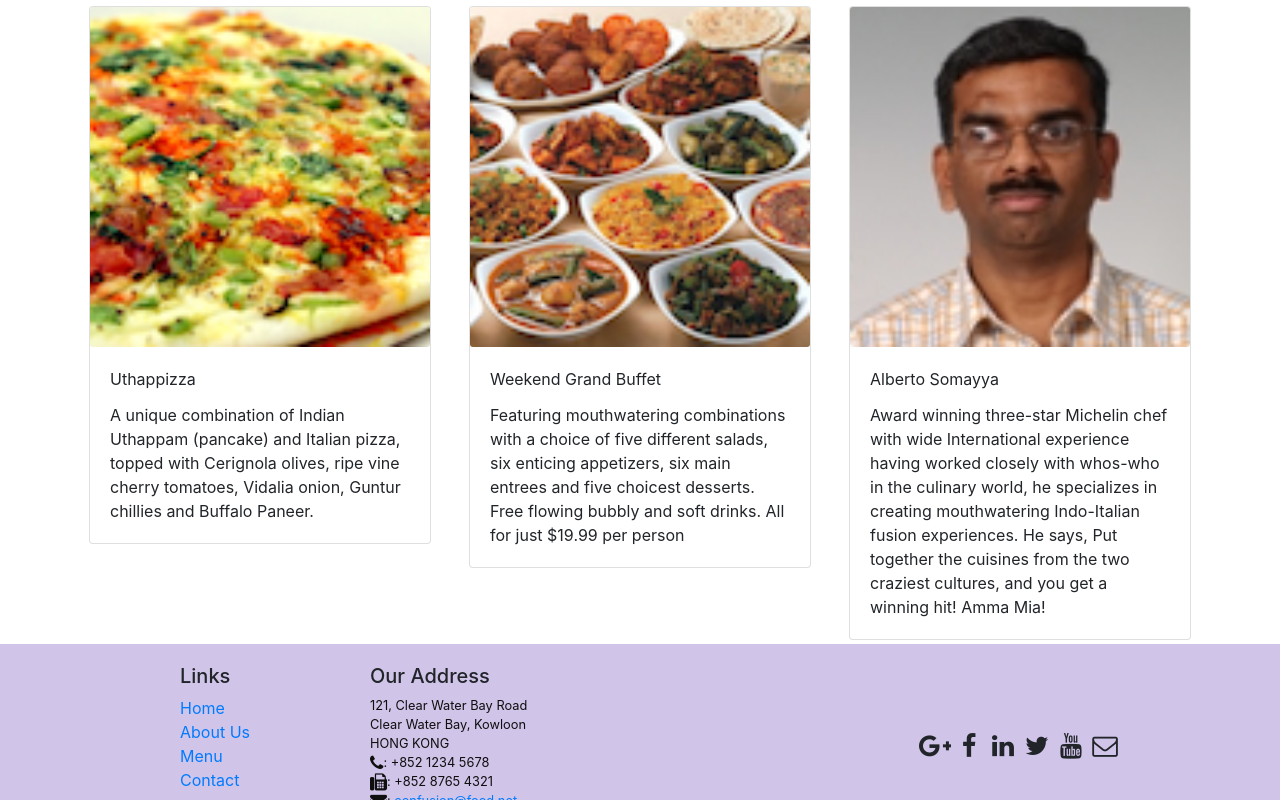
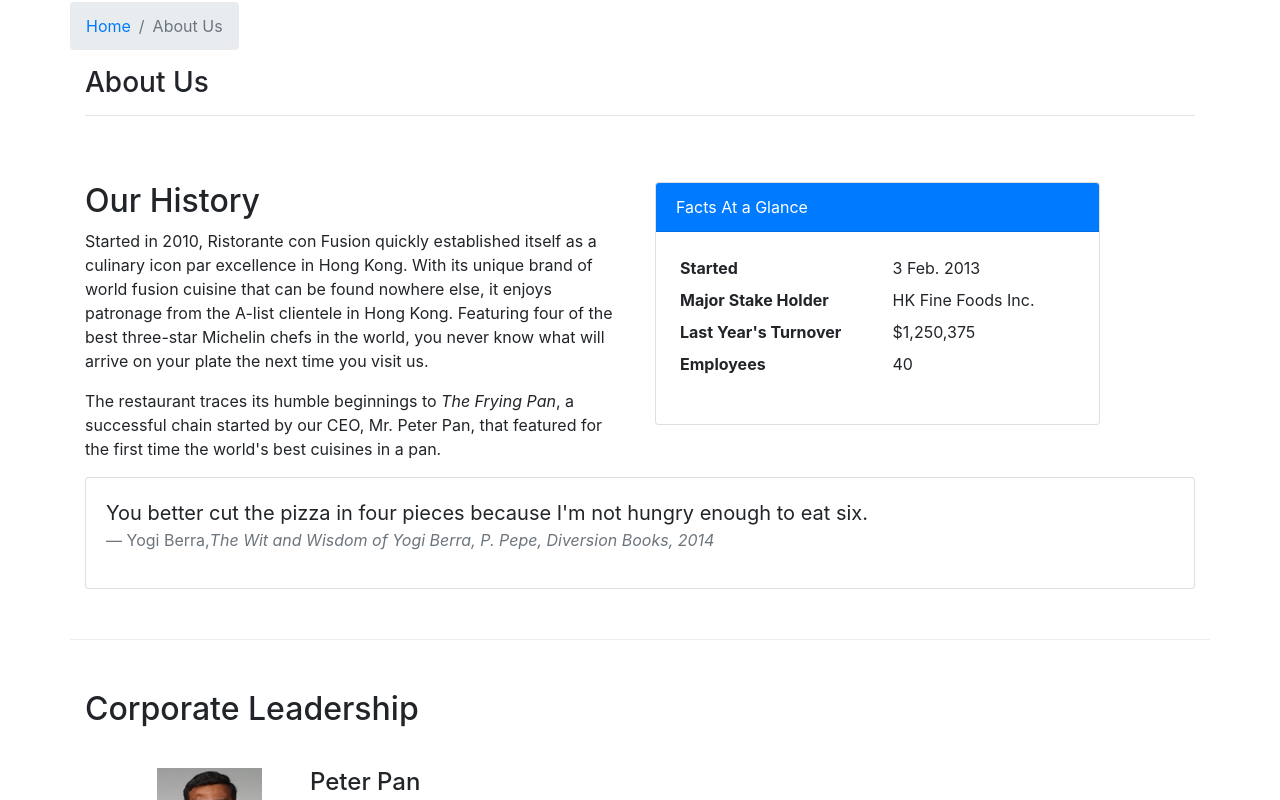
Before and after one commit to Baller-Michael/confusion, a React (Create React App) app: page /aboutus in a window 1280 px wide. Before the commit this address led to /home. Shown: the part 360-1160 px from the top of the page. Built offline with nearby package versions, Linux system fonts and the light colour scheme.

Commit message:
Assgiment 2 AboutUs

```diff
--- /dev/null
+++ b/src/components/AboutUsComponent.js
@@ -0,0 +1,91 @@
+import React from 'react';
+import { Breadcrumb, BreadcrumbItem, Card, CardBody, CardHeader, Media } from 'reactstrap';
+import { Link } from 'react-router-dom';
+
+function RenderLeaders({ leaders }) {
+    return leaders.map((leader) => {
+        return (
+            <div key={leader.id}>
+                <Media className="m-2">
+                    <Media left middle href="#" className="m-4">
+                        <Media object src={leader.image} alt="Generic placeholder image" />
+                    </Media>
+                    <Media body className="m-4">
+                        <Media heading>
+                            {leader.name}
+                        </Media>
+                        <p>{leader.designation}</p>
+                        {leader.description}
+                    </Media>
+                </Media>
+            </div>
+        );
+    });
+}
+
+function About(props) {
+    return (
+        <div className="container">
+            <div className="row">
+                <Breadcrumb>
+                    <BreadcrumbItem><Link to="/home">Home</Link></BreadcrumbItem>
+                    <BreadcrumbItem active>About Us</BreadcrumbItem>
+                </Breadcrumb>
+                <div className="col-12">
+                    <h3>About Us</h3>
+                    <hr />
+                </div>
+            </div>
+            <div className="row row-content">
+                <div className="col-12 col-md-6">
+                    <h2>Our History</h2>
+                    <p>Started in 2010, Ristorante con Fusion quickly established itself as a culinary icon par excellence in Hong Kong. With its unique brand of world fusion cuisine that can be found nowhere else, it enjoys patronage from the A-list clientele in Hong Kong.  Featuring four of the best three-star Michelin chefs in the world, you never know what will arrive on your plate the next time you visit us.</p>
+                    <p>The restaurant traces its humble beginnings to <em>The Frying Pan</em>, a successful chain started by our CEO, Mr. Peter Pan, that featured for the first time the world's best cuisines in a pan.</p>
+                </div>
+                <div className="col-12 col-md-5">
+                    <Card>
+                        <CardHeader className="bg-primary text-white">Facts At a Glance</CardHeader>
+                        <CardBody>
+                            <dl className="row p-1">
+                                <dt className="col-6">Started</dt>
+                                <dd className="col-6">3 Feb. 2013</dd>
+                                <dt className="col-6">Major Stake Holder</dt>
+                                <dd className="col-6">HK Fine Foods Inc.</dd>
+                                <dt className="col-6">Last Year's Turnover</dt>
+                                <dd className="col-6">$1,250,375</dd>
+                                <dt className="col-6">Employees</dt>
+                                <dd className="col-6">40</dd>
+                            </dl>
+                        </CardBody>
+                    </Card>
+                </div>
+                <div className="col-12">
+                    <Card>
+                        <CardBody className="bg-faded">
+                            <blockquote className="blockquote">
+                                <p className="mb-0">You better cut the pizza in four pieces because
+                                    I'm not hungry enough to eat six.</p>
+                                <footer className="blockquote-footer">Yogi Berra,
+                                <cite title="Source Title">The Wit and Wisdom of Yogi Berra,
+                                    P. Pepe, Diversion Books, 2014</cite>
+                                </footer>
+                            </blockquote>
+                        </CardBody>
+                    </Card>
+                </div>
+            </div>
+            <div className="row row-content">
+                <div className="col-12">
+                    <h2>Corporate Leadership</h2>
+                </div>
+                <div className="col-12">
+                    <Media list>
+                        <RenderLeaders leaders={props.leaders} />
+                    </Media>
+                </div>
+            </div>
+        </div>
+    );
+}
+
+export default About;
--- a/src/components/ContactComponent.js
+++ b/src/components/ContactComponent.js
@@ -1,8 +1,21 @@
 import React from 'react';
+import { Breadcrumb, BreadcrumbItem } from 'reactstrap';
+import { Link } from 'react-router-dom';
 
 function Contact(props) {
     return (
         <div className="container">
+            <div className="row">
+                <Breadcrumb>
+                    <BreadcrumbItem><Link to='/home'>Home</Link></BreadcrumbItem>
+                    <BreadcrumbItem active>Contact Us</BreadcrumbItem>
+                </Breadcrumb>
+                <div className="col-12">
+                    <h3>Contact us</h3>
+                    <hr />
+
+                </div>
+            </div>
             <div className="row row-content">
                 <div className="col-12">
                     <h3>Location Information</h3>
--- a/src/components/DishdetailComponent.js
+++ b/src/components/DishdetailComponent.js
@@ -1,8 +1,9 @@
 import React from 'react'
 import {
     Card, CardImg, CardImgOverlay, CardText, CardBody,
-    CardTitle
+    CardTitle, BreadcrumbItem, Breadcrumb
 } from 'reactstrap';
+import { Link } from 'react-router-dom'
 
 function RenderDish({ dish }) {
     console.log("DishDetail render invoked");
@@ -49,10 +50,21 @@ const DishDetail = (props) => {
         return (
             <div className="container">
                 <div className="row">
+                    <Breadcrumb>
+                        <BreadcrumbItem><Link to='/menu'>Menu</Link></BreadcrumbItem>
+                        <BreadcrumbItem active>{props.dish.name} </BreadcrumbItem>
+                    </Breadcrumb>
+                    <div className="col-12">
+                        <h3>{props.dish.name}</h3>
+                        <hr />
+
+                    </div>
+                </div>
+                <div className="row">
                     <div className="col-12 col-md-5 m-1">
                         <RenderDish dish={props.dish} />
                     </div>
-                    <RenderComments comments={props.dish.comments} />
+                    <RenderComments comments={props.comments} />
                 </div>
             </div>
         )
--- a/src/components/MainComponent.js
+++ b/src/components/MainComponent.js
@@ -2,6 +2,7 @@ import React, { Component } from 'react';
 import Menu from './MenuComponents';
 import Header from './HeaderComponent';
 import Contact from './ContactComponent';
+import About from './AboutUsComponent'
 import Footer from './FooterComponent';
 import Home from './HomeComponents';
 import { DISHES } from '../shared/dishes';
@@ -9,6 +10,7 @@ import { COMMENTS } from '../shared/comments';
 import { LEADERS } from '../shared/leaders';
 import { PROMOTIONS } from '../shared/promotions';
 import { Switch, Route, Redirect } from 'react-router-dom';
+import DishDetail from './DishdetailComponent';
 
 class Main extends Component {
 
@@ -20,15 +22,25 @@ class Main extends Component {
             promotions: PROMOTIONS,
             leaders: LEADERS
         };
-    }
+    };
+
+
+
 
     render() {
+        const DishWithId = ({ match }) => {
+            return (
+                <DishDetail dish={this.state.dishes.filter((dish) => dish.id === parseInt(match.params.dishId, 10))[0]}
+                    comments={this.state.comments.filter((comment) => comment.dishId === parseInt(match.params.dishId, 10))} />
+            );
+        };
+
         const HomePage = () => {
             return (
                 <Home dish={this.state.dishes.filter((dish) => dish.featured)[0]}
                     promotion={this.state.promotions.filter((promo) => promo.featured)[0]}
                     leader={this.state.leaders.filter((leader) => leader.featured)[0]} />
-            )
+            );
         }
         return (
             <div>
@@ -36,7 +48,9 @@ class Main extends Component {
                 <Switch>
                     <Route path='/home' component={HomePage} />
                     <Route exact path='/menu' component={() => <Menu dishes={this.state.dishes} />} />
+                    <Route path='/menu/:dishId' component={DishWithId} />
                     <Route exact path='/contactus' component={Contact} />
+                    <Route exact path='/aboutus' component={() => <About leaders={this.state.leaders} />} />
                     <Redirect to='/home' />
                 </Switch>
                 <Footer />
@@ -44,5 +58,4 @@ class Main extends Component {
         );
     }
 }
-
 export default Main;
--- a/src/components/MenuComponents.js
+++ b/src/components/MenuComponents.js
@@ -1,14 +1,16 @@
 import React from 'react';
-import { Card, CardImg, CardImgOverlay, CardTitle } from 'reactstrap';
+import { Card, CardImg, CardImgOverlay, CardTitle, Breadcrumb, BreadcrumbItem } from 'reactstrap';
+import { Link } from 'react-router-dom';
 
 function RenderMenuItem({ dish, onClick }) {
     return (
-        <Card key={dish.id}
-            onClick={() => onClick(dish.id)}>
-            <CardImg width="100%" src={dish.image} alt={dish.name} />
-            <CardImgOverlay>
-                <CardTitle>{dish.name}</CardTitle>
-            </CardImgOverlay>
+        <Card key={dish.id}>
+            <Link to={`/menu/${dish.id}`}>
+                <CardImg width="100%" src={dish.image} alt={dish.name} />
+                <CardImgOverlay>
+                    <CardTitle>{dish.name}</CardTitle>
+                </CardImgOverlay>
+            </Link>
         </Card>
     );
 
@@ -18,14 +20,25 @@ const Menu = (props) => {
     const menu = props.dishes.map((dish) => {
         return (
             <div className="col-12 col-md-5 m-1 " key={dish.id}>
-                <RenderMenuItem dish={dish}
-                    onClick={props.onClick} />
+                <RenderMenuItem dish={dish} />
             </div>
         );
     });
 
     return (
         <div className="container">
+            <div className="row">
+                <Breadcrumb>
+                    <BreadcrumbItem><Link to='/home'>Home</Link></BreadcrumbItem>
+                    <BreadcrumbItem active>Menu </BreadcrumbItem>
+                </Breadcrumb>
+                <div className="col-12">
+                    <h3>Menu</h3>
+                    <hr />
+
+                </div>
+            </div>
+
             <div className="row">
                 {menu}
             </div>
```
